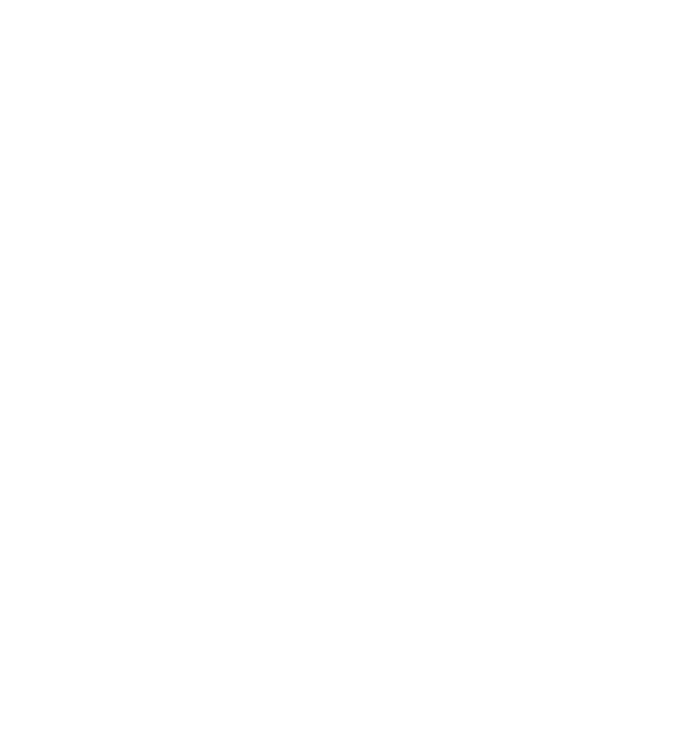
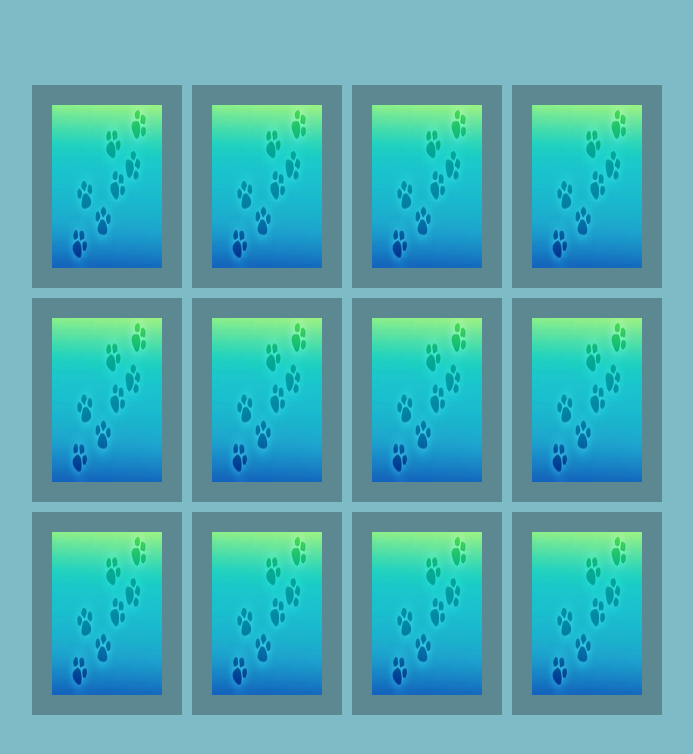
Before and after one commit to Hpayeur/Memory_Game, a plain HTML site: page index.html in a window 1280 px wide. Shown: the whole page, without its empty margins (293-986 px from the left). Drawn offline with Linux system fonts and the light colour scheme.

Commit message:
Adding Style

```diff
--- a/index.html
+++ b/index.html
@@ -3,9 +3,60 @@
 <head>
     <meta charset="UTF-8">
     <meta name="viewport" content="width=device-width, initial-scale=1.0">
-    <title>Document</title>
+    <link rel="stylesheet" href="style.css">
+    <title>Pup Memory Game</title>
 </head>
 <body>
-
+    <script src="script.js" defer></script>
+    <section class="memory-game">
+    <div class="memory-card">
+        <img class="front-face" src="memory_Dog_Images/Australian_shepherd.jpg" alt="react">
+        <img class="back-face" src="memory_Dog_Images/Paw_Card.jpg" alt="memory card">
+    </div>
+    <div class="memory-card">
+        <img class="front-face" src="memory_Dog_Images/chihuahua.jpg" alt="react">
+        <img class="back-face" src="memory_Dog_Images/Paw_Card.jpg" alt="memory card">
+    </div>
+    <div class="memory-card">
+        <img class="front-face" src="memory_Dog_Images/Corgi.jpg" alt="react">
+        <img class="back-face" src="memory_Dog_Images/Paw_Card.jpg" alt="memory card">
+    </div>
+    <div class="memory-card">
+        <img class="front-face" src="memory_Dog_Images/Dachshund.jpg" alt="react">
+        <img class="back-face" src="memory_Dog_Images/Paw_Card.jpg" alt="memory card">
+    </div>
+    <div class="memory-card">
+        <img class="front-face" src="memory_Dog_Images/Great_Dane.jpg" alt="react">
+        <img class="back-face" src="memory_Dog_Images/Paw_Card.jpg" alt="memory card">
+    </div>
+    <div class="memory-card">
+        <img class="front-face" src="memory_Dog_Images/labrador.jpg" alt="react">
+        <img class="back-face" src="memory_Dog_Images/Paw_Card.jpg" alt="memory card">
+    </div>
+    <div class="memory-card">
+        <img class="front-face" src="memory_Dog_Images/labrador.jpg" alt="react">
+        <img class="back-face" src="memory_Dog_Images/Paw_Card.jpg" alt="memory card">
+    </div>
+    <div class="memory-card">
+        <img class="front-face" src="memory_Dog_Images/Great_Dane.jpg" alt="react">
+        <img class="back-face" src="memory_Dog_Images/Paw_Card.jpg" alt="memory card">
+    </div>
+    <div class="memory-card">
+        <img class="front-face" src="memory_Dog_Images/Dachshund.jpg" alt="react">
+        <img class="back-face" src="memory_Dog_Images/Paw_Card.jpg" alt="memory card">
+    </div>
+    <div class="memory-card">
+        <img class="front-face" src="memory_Dog_Images/Corgi.jpg" alt="react">
+        <img class="back-face" src="memory_Dog_Images/Paw_Card.jpg" alt="memory card">
+    </div>
+    <div class="memory-card">
+        <img class="front-face" src="memory_Dog_Images/chihuahua.jpg" alt="react">
+        <img class="back-face" src="memory_Dog_Images/Paw_Card.jpg" alt="memory card">
+    </div>
+    <div class="memory-card">
+        <img class="front-face" src="memory_Dog_Images/Australian_shepherd.jpg" alt="react">
+        <img class="back-face" src="memory_Dog_Images/Paw_Card.jpg" alt="memory card">
+    </div>
+    </section>
 </body>
 </html>
--- a/style.css
+++ b/style.css
@@ -0,0 +1,45 @@
+* {
+  padding: 0;
+  margin: 0;
+  box-sizing: border-box;
+}
+
+body {
+  display: flex;
+  height: 100vh;
+  background-color: #7dbbc7;
+}
+
+.memory-game {
+  width: 640px;
+  height: 640px;
+  margin: auto;
+  display: flex;
+  flex-wrap: wrap;
+}
+
+.memory-card {
+  width: calc(25% - 10px);
+  height: calc(33.333% - 10px);
+  margin: 5px;
+  position: relative;
+    transform: scale(1);
+}
+
+.memory-card:active {
+    transform: scale(0.97);
+    transition: transform 0.2s;
+}
+
+.front-face,
+.back-face {
+  width: 100%;
+  height: 100%;
+  padding: 20px;
+  position: absolute;
+  background-color: #5c8892;
+}
+
+/* img {
+    width: 100px;
+} */
```
Also changed, not shown: memory_Dog_Images/Australian_shepherd.jpg (added), memory_Dog_Images/Corgi.jpg (added), memory_Dog_Images/Dachshund.jpg (added), memory_Dog_Images/Great_Dane.jpg (added), memory_Dog_Images/Paw_Card.jpg (added), memory_Dog_Images/chihuahua.jpg (added), memory_Dog_Images/labrador.jpg (added).
